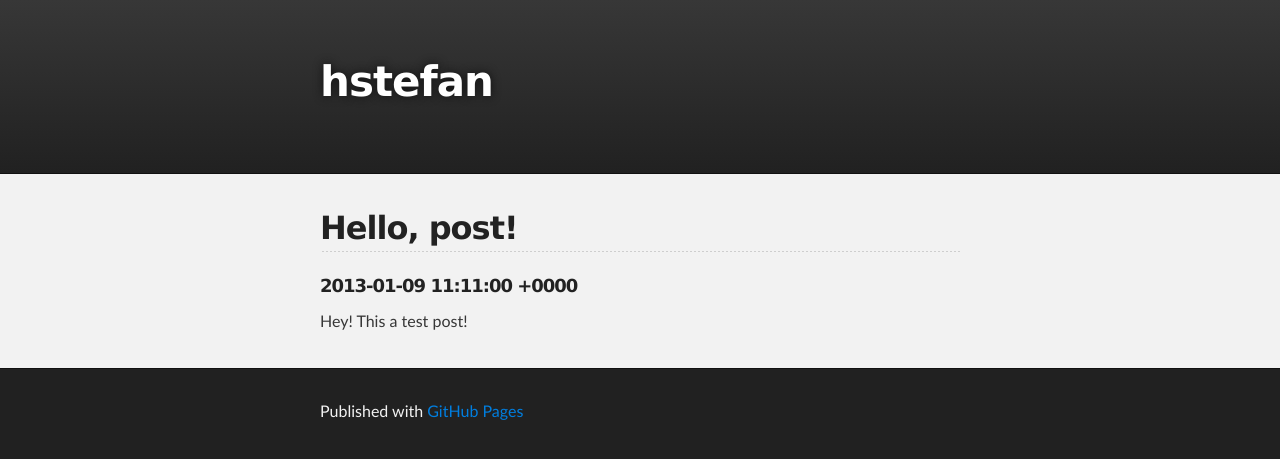
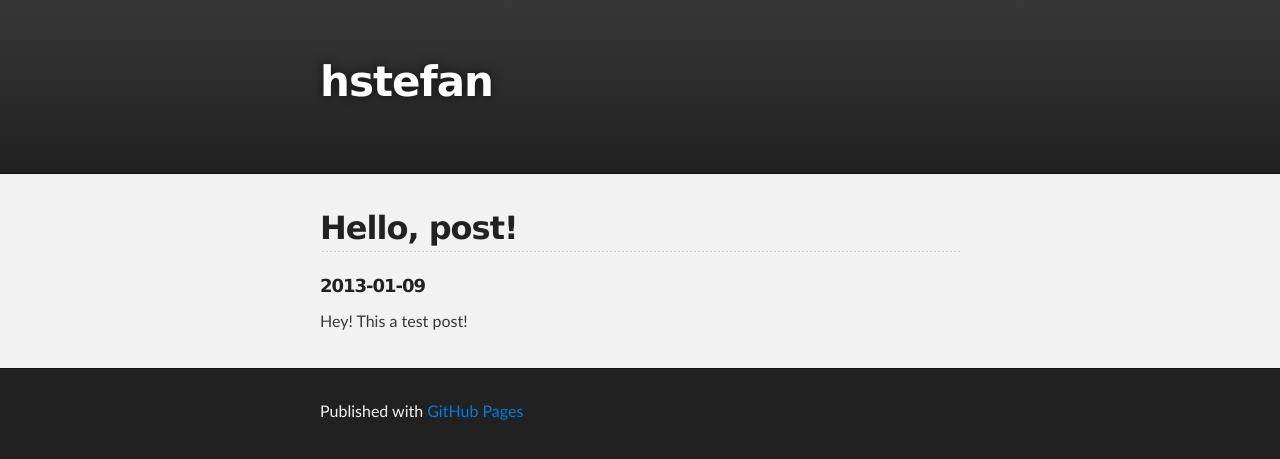
Before and after one commit to hstefan/hstefan.github.com, a Jekyll site: the page built from _posts/2013-01-09-Hello-Post.md, in a window 1280 px wide. Shown: the top 459 px of the page. Built offline with Jekyll 4.4.1, drawn with Linux system fonts in a browser that asks for light colours.

Commit message:
Fixed date formating Liquid syntax.

```diff
--- a/_layouts/post.html
+++ b/_layouts/post.html
@@ -6,7 +6,7 @@ layout: default
 <div id="main_content_wrap" class="outer">
 	<div class="inner">
 		<a href="{{page.url}}"><h2> {{page.title}} </h2></a>
-		<h5> {{page.date || "date: %Y-%m-%d"}} </h5>
+		<h5> {{page.date || date: "%Y-%m-%d"}} </h5>
 		{{page.content}}
 	</div>
 </div>
--- a/index.html
+++ b/index.html
@@ -7,7 +7,7 @@ layout: default
 	{% for post in site.posts limit:10 %}
 		<div class="inner">
 			<a href="{{post.url}}"><h2> {{post.title}} </h2> </a>
-			<h5> {{page.date || "date: %Y-%m-%d"}} </h5>
+			<h5> {{page.date || date: "%Y-%m-%d"}} </h5>
 			{{post.content}}
 		</div>
 	{% endfor %}
```
